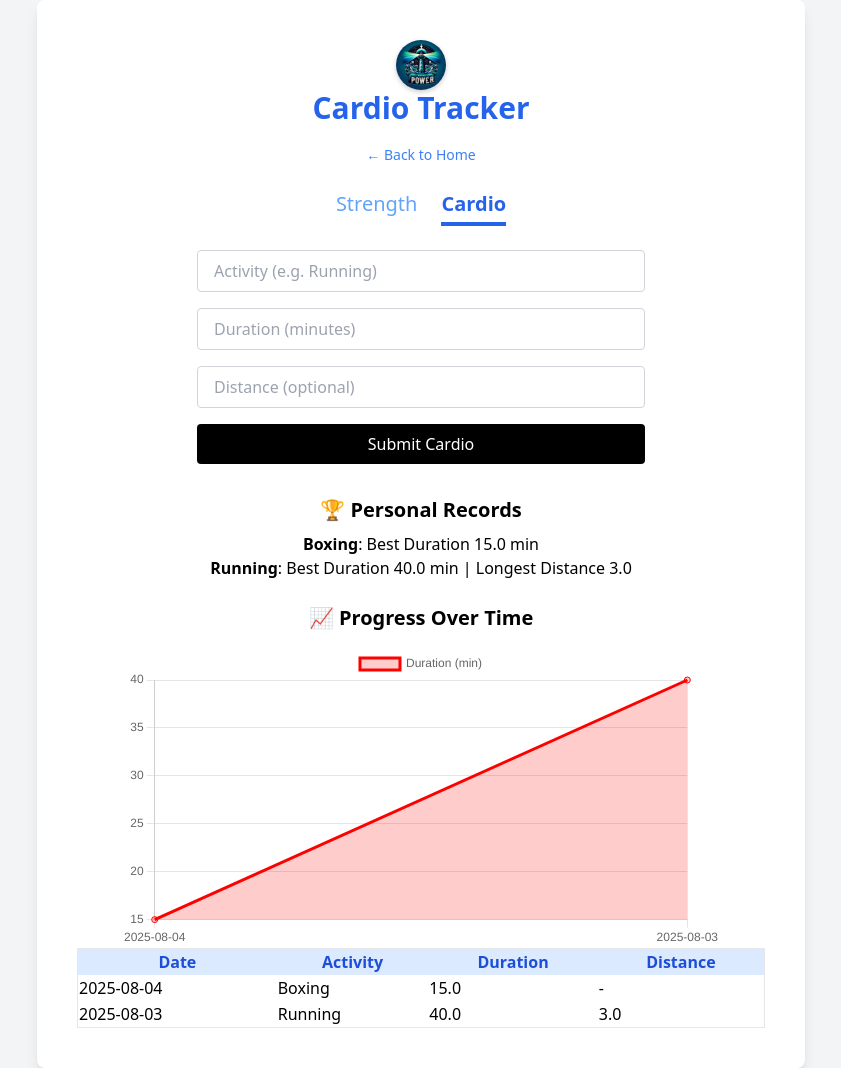
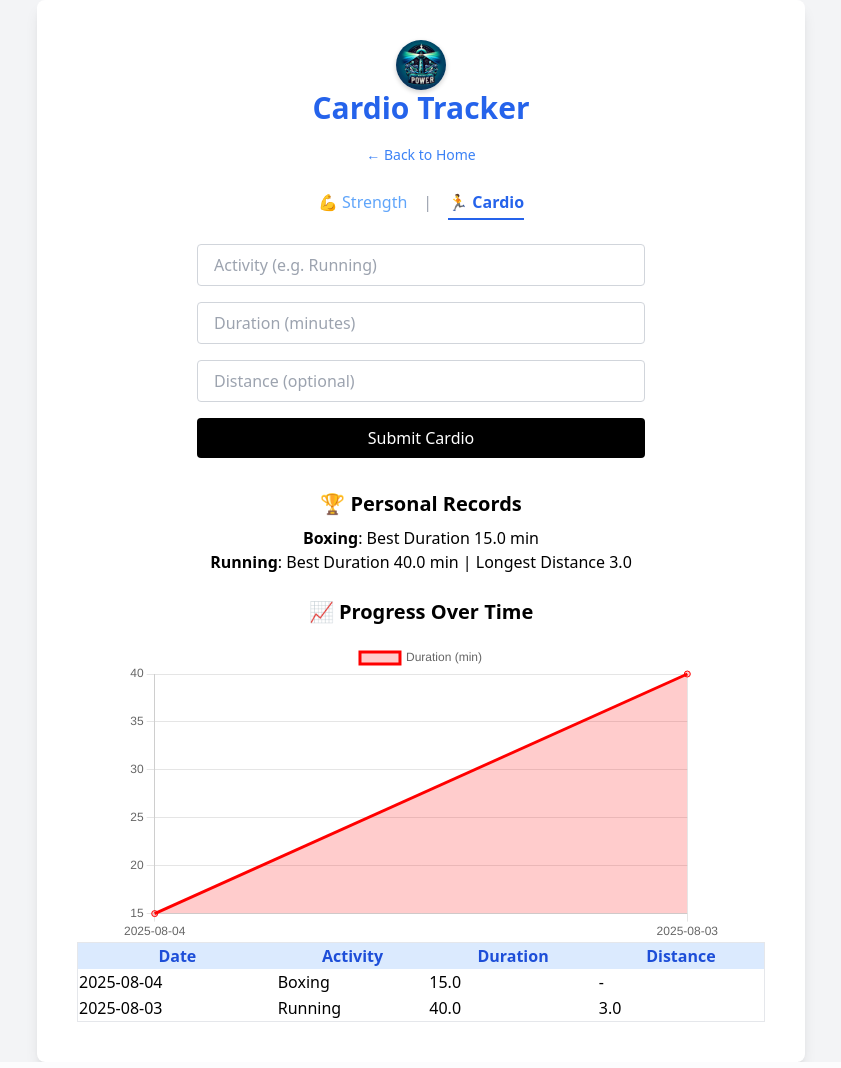
Before and after one commit to samrosen03/port-of-power-app, a Flask app: page /cardio in a window 1280 px wide. Shown: the whole page, without its empty margins (219-1060 px from the left). Run offline with Flask 3, Linux system fonts and the light colour scheme; a user stored in the database is signed in; data comes from the database, SQL or seed files in the repository; both versions use the stored data as it was after the commit; style sheets or scripts are compiled from the project's sources.

Commit message:
UI: minor update to Strength/Cardio separator

```diff
--- a/templates/cardio.html
+++ b/templates/cardio.html
@@ -14,10 +14,21 @@
       <h1 class="text-3xl font-bold text-blue-600 mb-4">Cardio Tracker</h1>
       <a href="{{ url_for('index') }}" class="text-blue-500 hover:underline text-sm">← Back to Home</a>
     </div>
-<div class="text-center mb-6 flex justify-center space-x-6">
-  <a href="{{ url_for('progress') }}" class="text-xl text-blue-400 hover:text-blue-500 transition duration-200">Strength</a>
-  <span class="font-bold text-xl text-blue-600 border-b-4 border-blue-600 pb-1">Cardio</span>
+<!-- ✅ Clean Strength|Cardio Tabs -->
+<div class="flex justify-center space-x-4 mb-6">
+  <!-- Strength Active -->
+  {% if request.endpoint == 'progress' %}
+    <span class="font-bold text-blue-600 border-b-2 border-blue-600 pb-1">💪 Strength</span>
+    <span class="text-gray-400">|</span>
+    <a href="{{ url_for('cardio') }}" class="text-blue-400 hover:text-blue-600 transition">🏃 Cardio</a>
+  {% else %}
+    <a href="{{ url_for('progress') }}" class="text-blue-400 hover:text-blue-600 transition">💪 Strength</a>
+    <span class="text-gray-400">|</span>
+    <span class="font-bold text-blue-600 border-b-2 border-blue-600 pb-1">🏃 Cardio</span>
+  {% endif %}
 </div>
+
+
 
 
 
```
Also changed, not shown: templates/progress.html (+14 -3 lines), instance/progress.db, templates/index.html (line endings or trailing spaces).
